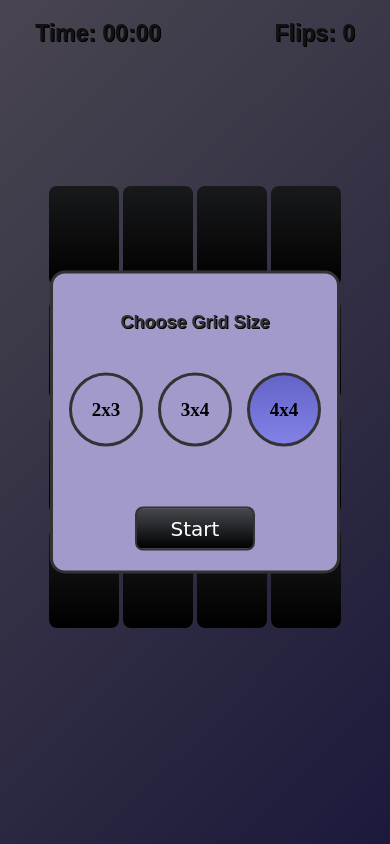
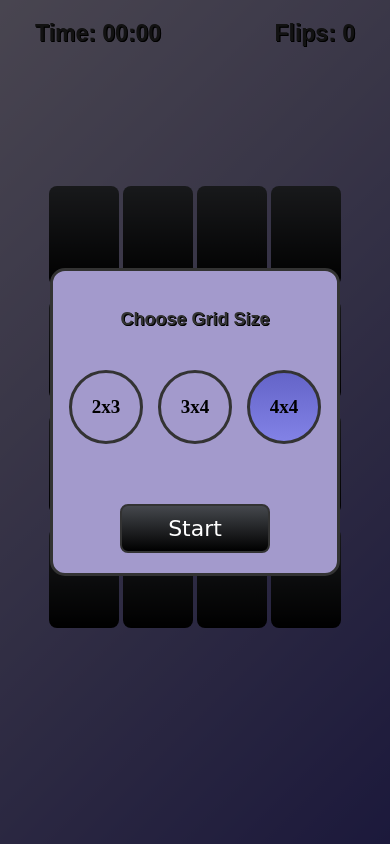
Before and after one commit to sulaiman001221/Memory-Game, a website: page index.html in a window 390 px wide. Drawn offline with Linux system fonts and the light colour scheme.

Commit message:
increased the mobile buttons

```diff
--- a/src/styles.css
+++ b/src/styles.css
@@ -219,9 +219,9 @@ button:hover {
   }
 
   button {
-    width: 120px;
-    font-size: 20px;
-    padding: 8px;
+    width: 150px;
+    font-size: 22px;
+    padding: 10px;
   }
 
   .popup-box {
```
